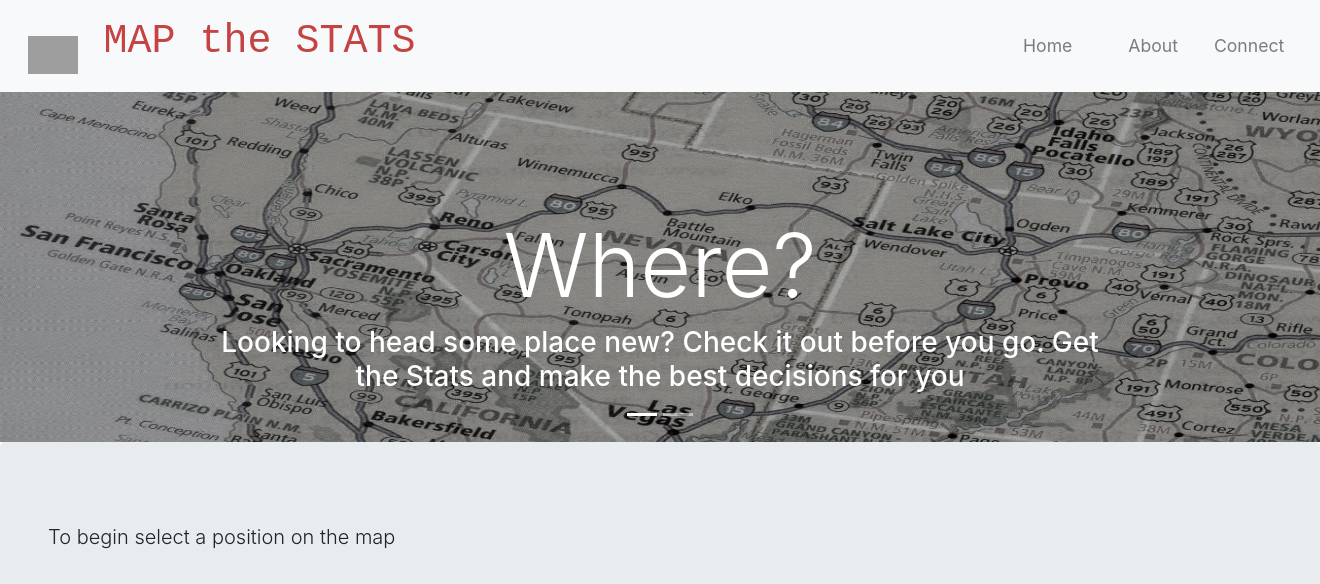
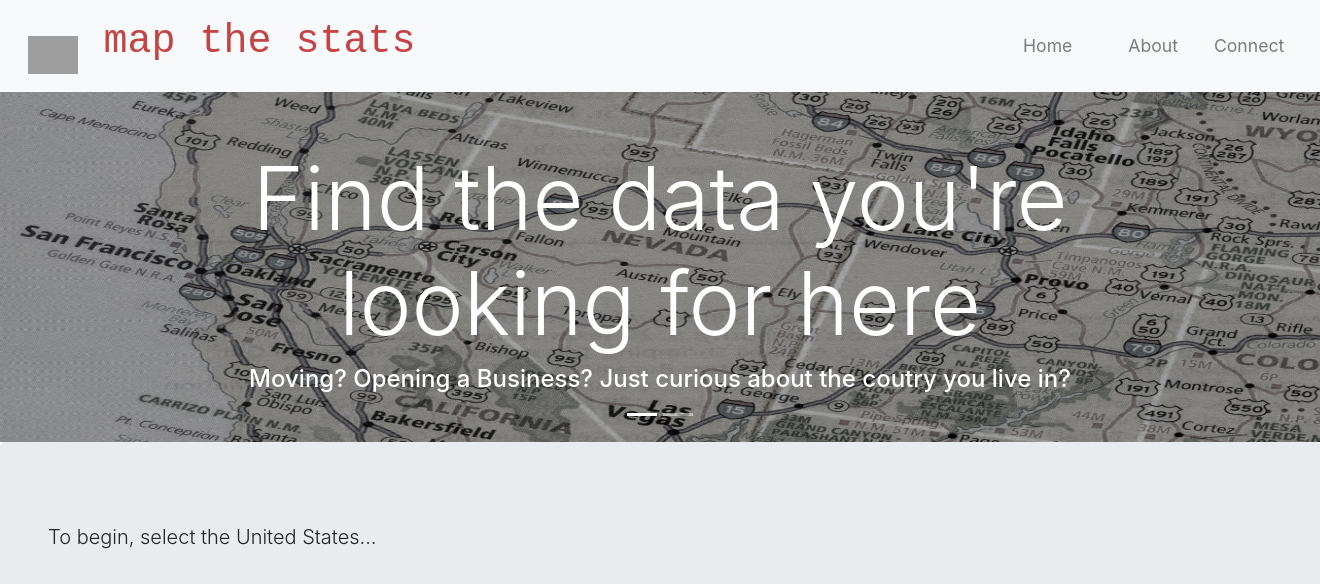
Before and after one commit to Dec2020PandA/Map_The_Stats_Group, a Django app: page / in a window 1320 px wide; the page is wider, and only the part inside the window is pictured. Shown: the top 584 px of that part. Run offline with Django 3.2, Linux system fonts and the light colour scheme; some libraries are stand-ins or nearby versions; grey boxes are pictures that could not be loaded.

Commit message:
final push before pres

```diff
--- a/mapTheStats/mts_app/static/css/style.css
+++ b/mapTheStats/mts_app/static/css/style.css
@@ -56,6 +56,10 @@ figure {
     padding: 1rem;
 }
 
+li {
+  list-style: none;
+}
+
 
 /* custom styling */
 .navbar {
@@ -110,11 +114,16 @@ figure {
   color: #D5D5D5;
 }
 
+.btn {
+  margin-top: 800px;
+  margin-left: -690px;
+}
+
 /* map style */
 
 #map {
   overflow: hidden;
-  margin-left: 340px;
+  margin-left: 275px;
   position: relative;
   height: 780px;
   width: 1270px;
--- a/mapTheStats/mts_app/static/js/index.js
+++ b/mapTheStats/mts_app/static/js/index.js
@@ -1,3 +1,65 @@
+window.us_state_abbrev = {
+    'Alabama': 'AL',
+    'Alaska': 'AK',
+    'American Samoa': 'AS',
+    'Arizona': 'AZ',
+    'Arkansas': 'AR',
+    'California': 'CA',
+    'Colorado': 'CO',
+    'Connecticut': 'CT',
+    'Delaware': 'DE',
+    'District of Columbia': 'DC',
+    'Florida': 'FL',
+    'Georgia': 'GA',
+    'Guam': 'GU',
+    'Hawaii': 'HI',
+    'Idaho': 'ID',
+    'Illinois': 'IL',
+    'Indiana': 'IN',
+    'Iowa': 'IA',
+    'Kansas': 'KS',
+    'Kentucky': 'KY',
+    'Louisiana': 'LA',
+    'Maine': 'ME',
+    'Maryland': 'MD',
+    'Massachusetts': 'MA',
+    'Michigan': 'MI',
+    'Minnesota': 'MN',
+    'Mississippi': 'MS',
+    'Missouri': 'MO',
+    'Montana': 'MT',
+    'Nebraska': 'NE',
+    'Nevada': 'NV',
+    'New Hampshire': 'NH',
+    'New Jersey': 'NJ',
+    'New Mexico': 'NM',
+    'New York': 'NY',
+    'North Carolina': 'NC',
+    'North Dakota': 'ND',
+    'Northern Mariana Islands':'MP',
+    'Ohio': 'OH',
+    'Oklahoma': 'OK',
+    'Oregon': 'OR',
+    'Pennsylvania': 'PA',
+    'Puerto Rico': 'PR',
+    'Rhode Island': 'RI',
+    'South Carolina': 'SC',
+    'South Dakota': 'SD',
+    'Tennessee': 'TN',
+    'Texas': 'TX',
+    'Utah': 'UT',
+    'Vermont': 'VT',
+    'Virgin Islands': 'VI',
+    'Virginia': 'VA',
+    'Washington': 'WA',
+    'West Virginia': 'WV',
+    'Wisconsin': 'WI',
+    'Wyoming': 'WY'
+}
+
+
+console.log("Loaded all those states!")
+
 const mapStyle = [
     {
         stylers: [{ visibility: "off" }],
@@ -20,6 +82,7 @@ const mapStyle = [
 ];
 
 var map;
+
 function initMap() {
     startLoc = { lat: 40, lng: -100 };
     map = new google.maps.Map(document.getElementById("map"), {
@@ -30,6 +93,7 @@ function initMap() {
         disableDefaultUI: true,
         styles: mapStyle,
     });
+
     // set up the style rules and events for google.maps.Data
     loadMapShapes();
 
@@ -42,54 +106,110 @@ function initMap() {
     xmlhttp.open('GET', 'https://storage.googleapis.com/mapsdevsite/json/states.js', true)
     xmlhttp.send();
 
+    var msahttp = new XMLHttpRequest();
+    xmlhttp.onreadystatechange = function () {
+        if (this.readyState == 4 && this.status == 200) {
+             window.msa_data = JSON.parse(this.responseText);
+        }
+    }
+    xmlhttp.open('GET', 'https://cors-anywhere.herokuapp.com/https://storage.googleapis.com/map_the_stats/msa_data_usa.json', true)
+    xmlhttp.send();
+
     map.data.setStyle({
-        fillColor: 'blue',
+        fillColor: '#2195bc',
+        strokeColor: 'white',
         strokeWeight: 1
     })
-    //LatLong click event
-    let infoWindow = new google.maps.InfoWindow({
-        content: "Click for Lat/Long",
-        position: startLoc,
-    })
-    infoWindow.open(map);
-    map.addListener("click", (mapsMouseEvent) => {
-        infoWindow.close();
-        infoWindow = new google.maps.InfoWindow({
-            position: mapsMouseEvent.latLng,
-        })
-        infoWindow.setContent(
-            JSON.stringify(mapsMouseEvent.latLng.toJSON(), null, 2)
-        )
-        infoWindow.open(map);
-    })
+    // //LatLong click event
+    // let infoWindow = new google.maps.InfoWindow({
+    //     content: "Click for Lat/Long",
+    //     position: startLoc,
+    // })
+    // infoWindow.open(map);
+    // map.addListener("click", (mapsMouseEvent) => {
+    //     infoWindow.close();
+    //     infoWindow = new google.maps.InfoWindow({
+    //         position: mapsMouseEvent.latLng,
+    //     })
+    //     infoWindow.setContent(
+    //         JSON.stringify(mapsMouseEvent.latLng.toJSON(), null, 2),
+    //     )
+    //     infoWindow.open(map);
+    // })
     //click events
     map.data.addListener('mouseover', function (e) {
-        map.data.overrideStyle(e.feature, { fillColor: 'yellow' });
+        map.data.overrideStyle(e.feature, { fillColor: 'yellow', strokeWeight: 3 });
     })
     map.data.addListener('click', function (e) {
+        // load geo json MSA data
+        var msa_map = map.data.loadGeoJson(
+            'https://cors-anywhere.herokuapp.com/https://storage.googleapis.com/map_the_stats/msa_data_usa.json',
+        )
         map.data.overrideStyle(e.feature, { fillColor: 'yellow' })
         var loc_id = e.feature.getProperty("STATE")
         var loc_name = e.feature.getProperty("NAME")
         var location = e.latLng;
         map.setCenter(location);
         map.setZoom(6);
+        console.log(JSON.stringify(location))
+            // var lon_lat = JSON.stringify({location})
+            // for(key in lon_lat) {
+            //     console.log(key)
+            // }
+        // new_data = JSON.stringify(location[lat])+"," + JSON.stringify(location[lng])
+        // console.log(new_data)
+        document.getElementById('selected_area').value = location;
         document.getElementById('hidden_location').value = loc_id;
         document.getElementById('hidden_name').value = loc_name;
-        // console.log(Object.keys(us_state_abbrev))
+
+        // function to find the state name from the
+
         for(var key in us_state_abbrev) {
             if(key == loc_name)
-            var msa_fetcher = loc_name
+            var msa_fetcher = us_state_abbrev[key]
+            console.log(msa_fetcher)
         }
+
+        // function to reveal MSA data on state click
+        var x = msa_data;
+        for(key in x) {
+            if (key == 'features') {
+                var arr = x[key];
+                for(var i = 0; i < arr.length; i++) {
+                    for(new_key in arr[i]) {
+                        if(new_key == 'properties'){
+                            var properties = arr[i][new_key]
+                            for(another_key in properties){
+                                if(another_key == 'NAME'){
+                                    var msa_chex = properties[another_key].indexOf(msa_fetcher)
+                                    if(msa_chex > -1){
+                                        console.log(properties[another_key] + " " + "Succesfully determined to be in the selected state!")
+                                        console.log(msa_map)
+                                    }
+                                }
+                            }
+                        }
+                    }
+                }
+            }
+        }
+
     })
     map.data.addListener('mouseout', function (e) {
-        map.data.overrideStyle(e.feature, { fillColor: 'blue' });
+        map.data.overrideStyle(e.feature, { fillColor: '#2195bc', strokeWeight: 1 });
     })
+
     }
+
     /** Loads the state boundary polygons from a GeoJSON source. */
+
     function loadMapShapes() {
     // load US state outline polygons from a GeoJson file
     map.data.loadGeoJson(
         "https://storage.googleapis.com/mapsdevsite/json/states.js",
-        { idPropertyName: "STATE" }
-    );
+        { idPropertyName: "STATE" },
+    )
+    map.data.loadGeoJson(
+        'https://cors-anywhere.herokuapp.com/https://storage.googleapis.com/map_the_stats/us_outline.json',
+    )
 }
--- a/mapTheStats/mts_app/templates/index.html
+++ b/mapTheStats/mts_app/templates/index.html
@@ -12,10 +12,8 @@
     <script src="https://maxcdn.bootstrapcdn.com/bootstrap/4.0.0/js/bootstrap.min.js"></script>
     <script src="https://maps.googleapis.com/maps/api/js?key={{gmaps}}&map_ids=cb1dc00f0b3c966b&callback=initMap&libraries=&v=weekly"defer></script>
     <script src="https://polyfill.io/v3/polyfill.min.js?features=default"></script>
-    <script type="text/javascript" src='https://storage.googleapis.com/map_the_stats/states_names.js'></script>
     <script type="text/javascript" src="http://ajax.googleapis.com/ajax/libs/jquery/1.5/jquery.min.js"></script>
     <script src="https://use.fontawesome.com/releases/v5.0.8/js/all.js"></script>
-    <script src="epoly.js" type="text/javascript"></script>
     <script src="{% static 'js/index.js' %}"></script>
     <link rel="stylesheet" href="{% static 'css/style.css' %}">
     <!-- <link rel="stylesheet" href="https://m.w3newbie.com/you-tube.css"> -->
@@ -26,7 +24,7 @@
     <nav class="navbar navbar-expand-md navbar-light bg-light sticky-top">
         <div class="container-fluid">
             <a class="navbar-brand" href="/"><img class="logo" src="{% static '/img/pin.png' %}" alt="Logo">
-                <h1>MAP the STATS</h1>
+                <h1>map the stats</h1>
             </a>
             <button class="navbar-toggler" type="button" data-toggle="collapse" data-target="#navbarResponsive">
                 <span class="navbar-toggler-icon"></span>
@@ -57,17 +55,15 @@
             <div class="carousel-item active">
                 <img class="slide-img" src="{% static '/img/large_background_slider_one.jpg' %}" alt="">
                 <div class="carousel-caption">
-                    <h1 class="display-2">Where?</h1>
-                    <h3>Looking to head some place new? Check it out before you go. Get the Stats and make the best
-                        decisions for you</h3>
+                    <h2 class="display-2">Find the data you're looking for here</h2>
+                    <h4>Moving? Opening a Business? Just curious about the coutry you live in?</h4>
                 </div>
             </div>
             <div class="carousel-item">
                 <img class="slide-img" src="{% static '/img/new_large_background_slider_1.jpg' %}" alt="">
                 <div class="carousel-caption">
-                    <h1 class="display-2">How?</h1>
-                    <h3>Simply choose a location on the map below and view the results. It's definitely worth your time,
-                        we promise</h3>
+                    <h2 class="display-2">Choose your location</h2>
+                    <h4>Simply choose a location on the map below and view the results.</h4>
                 </div>
             </div>
         </div>
@@ -77,21 +73,18 @@
     <div class="container-fluid">
         <div class="row jumbotron">
             <div class="col-xs-12 col-sm-12 col-md-9 col-lg-9 col-xl-10">
-                <p class="lead">To begin select a position on the map</p>
+                <p class="lead">To begin, select the United States...</p>
             </div>
-
             <div id="map"></div>
             <form action="/decipher_location_type" method="post">
                 {% csrf_token %}
                 <!-- Hidden input dynamically will change based on selected state -->
                 <input type="hidden" value="" name="location_id" id="hidden_location">
                 <input type="hidden" value="" name="location_name" id="hidden_name">
-                <input type="submit" value="Testing">
+                <input type="hidden" value="" name="selected_state" id="selected_area">
+                <input type="submit" value="Get Stats" class="btn btn-primary btn-lg">
             </form>
 
-            <div class="col-xs-12 col-sm-12 col-md-3 col-lg-3 col-xl-2">
-                <a href="#"><button type="button" class="btn btn-outline-secondary">Get Stats</button></a>
-            </div>
         </div>
     </div>
 
@@ -103,7 +96,7 @@
             </div>
             <hr class="line">
             <div class="col-12">
-                <div class="lead">
+                <div class="lead top_text" >
                     {% if not selected_loc %}
                         <h2>Click an area to view statistics here!</h2>
                     {% endif %}
```
Also changed, not shown: mapTheStats/db.sqlite3 (added).
